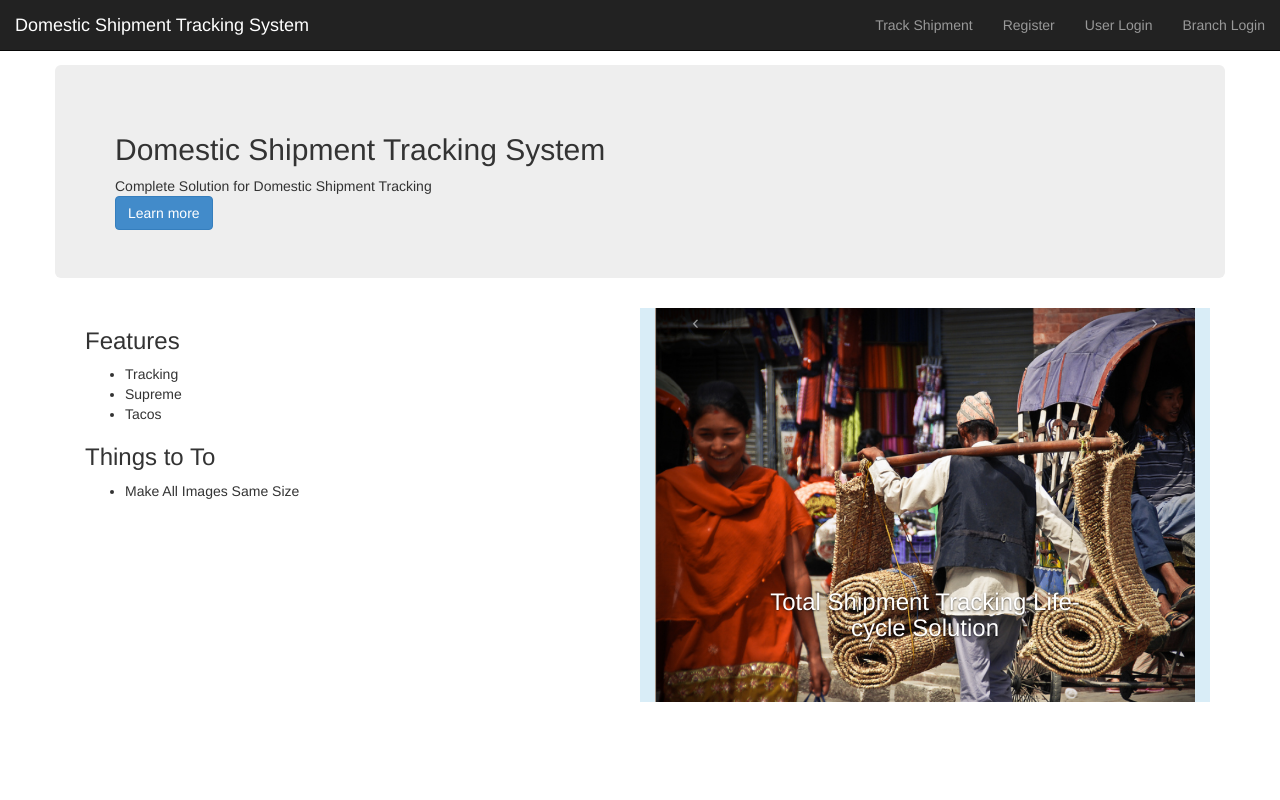
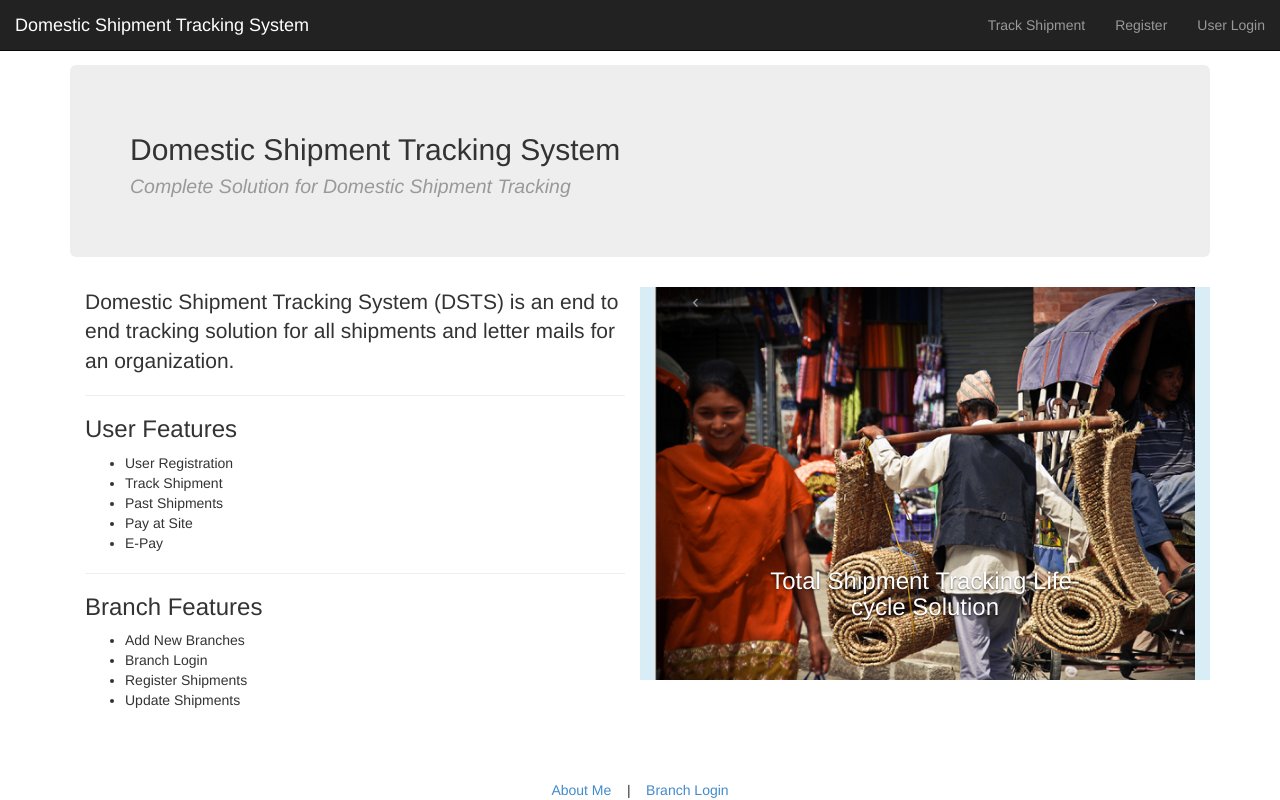
Before and after one commit to arttuladhar/dsts_git, a PHP site: page /dsts/ in a window 1280 px wide. Run offline with PHP 8.4, Linux system fonts and the light colour scheme.

Commit message:
Baking Stuff
Finalization

```diff
--- a/header.php
+++ b/header.php
@@ -39,7 +39,6 @@
         } else {
           echo "<li><a href='registration.php'>Register</a></li>";
           echo "<li><a href='login.php'>User Login</a></li>";
-          echo "<li><a href='admin/index.php'>Branch Login</a></li>";
         }
 
         ?>
--- a/index.php
+++ b/index.php
@@ -8,7 +8,6 @@
 
   <!-- Bootstrap -->
   <link href="css/bootstrap.min.css" rel="stylesheet">
-
       <script src="js/jquery.js"></script>
 
       <style type="text/css">
@@ -26,6 +25,26 @@
         width: 120px;
         margin-bottom: 20px;
       }
+      html, body {
+  height: 100%;
+}
+
+#wrap {
+  min-height: 100%;
+}
+
+#main {
+  overflow:auto;
+  padding-bottom:150px; /* this needs to be bigger than footer height*/
+}
+
+.footer {
+  position: relative;
+  margin-top: -150px; /* negative value of footer height */
+  height: 150px;
+  clear:both;
+  padding-top:20px;
+}
       </style>
 
     <?php include("header.php"); ?>
@@ -35,26 +54,35 @@
 
     <div id="header"></div>
     <div class="container">
-      <div class="row">
+
         <div class="jumbotron">
-          <h2>Domestic Shipment Tracking System</h2>
-
-          <italics>Complete Solution for Domestic Shipment Tracking</italics>
-          <br><a class="btn btn-primary btn-med" role="button">Learn more</a>
-        </div>
+          <h2>Domestic Shipment Tracking System<br>
+            <small>
+              <i>Complete Solution for Domestic Shipment Tracking</i>
+            </small>
+          </h2>
       </div>
-
-      <!--  Carousel -->
       <div class="col-md-6">
-        <h3>Features</h3>
+        <p class='lead'>
+          Domestic Shipment Tracking System (DSTS) is an end to end tracking solution for all shipments
+          and letter mails for an organization.
+        </p>
+          <hr>
+        <h3>User Features</h3>
         <ul>
-         <li>Tracking</li>
-         <li>Supreme</li>
-         <li>Tacos</li>
+         <li>User Registration</li>
+         <li>Track Shipment</li>
+         <li>Past Shipments</li>
+         <li>Pay at Site</li>
+         <li>E-Pay</li>
        </ul>
-       <h3>Things to To</h3>
+        <hr>
+       <h3>Branch Features</h3>
        <ul>
-        <li>Make All Images Same Size</li>
+        <li>Add New Branches</li>
+        <li>Branch Login</li>
+        <li>Register Shipments</li>
+        <li>Update Shipments</li>
       </ul>
      </div>
      <div class="col-md-6 bg-info">
@@ -85,12 +113,17 @@
   <a class="carousel-control right" href="#mycarousel" data-slide="next">&rsaquo;</a>
 </div>
 </div>
-<!-- /.carousel -->
-
-
-<!-- Inner Container -->
 </div>
-
+<br>
+<br>
+<br>
+<div class='container'>
+<div class='row'>
+<div class='col-md-4-offset-4' align='center'>
+<a href='aboutme.html'> About Me </a> &nbsp;&nbsp;&nbsp;|&nbsp;&nbsp;&nbsp; <a href='admin/index.php'>Branch Login</a>
+</div>
+</div>
+</div>
 
 <!-- Include all compiled plugins (below), or include individual files as needed -->
 <script src="js/bootstrap.min.js"></script>
--- a/trackShipment.php
+++ b/trackShipment.php
@@ -92,14 +92,15 @@ if (isset($_GET["tracking"])) {
 			echo "<div>";
 
 			$imgLink = "http://maps.googleapis.com/maps/api/staticmap?";
-			$imgLink = $imgLink . "size=500x400&sensor=false";
+			$imgLink = $imgLink . "size=800x500&sensor=false&maptype=roadmap";
+
 			$path_lat_long = "&path=color:blue|weight:5";
 
 			$i=0;
 			$label = ["A", "B", "C", "D", "E", "F", "G", "H", "I", "J","K", "L", "M", "N", "O","P", "Q", "R", "S", "T"];
 			foreach ($branch as $key => $value) {
 
-				echo "Post Office - $key ";
+				echo "Post Office - $key ($label[$i])";
 				echo "<br>";
 				$path_lat_long = $path_lat_long . "|$value[0],$value[1]";
 				$imgLink = $imgLink . "&markers=color:red|label:$label[$i]|$value[0],$value[1]";
--- a/welcome.php
+++ b/welcome.php
@@ -88,7 +88,7 @@ if (! isset($userid)) {
         <ul>
         </h4>
         <br>
-        <center><a href="send.php?session=new"><button type="submit" class="btn btn-success">My Shipment</button></a></center>
+        <center><a href="myshipments.php"><button type="submit" class="btn btn-success">My Shipment</button></a></center>
       </div>
     </div>
   </div>
```
Also changed, not shown: admin/confirmShipment.php (+19 -7 lines), epay.php (added, +12 -0 lines), registration.php (+7 -8 lines), send.php (+9 -5 lines), sendMailExample.php (added, +24 -0 lines), test.php (added, +7 -0 lines), README_Email.txt (added), img/carousel1.png, img/carousel2.png, img/carousel3.png.
